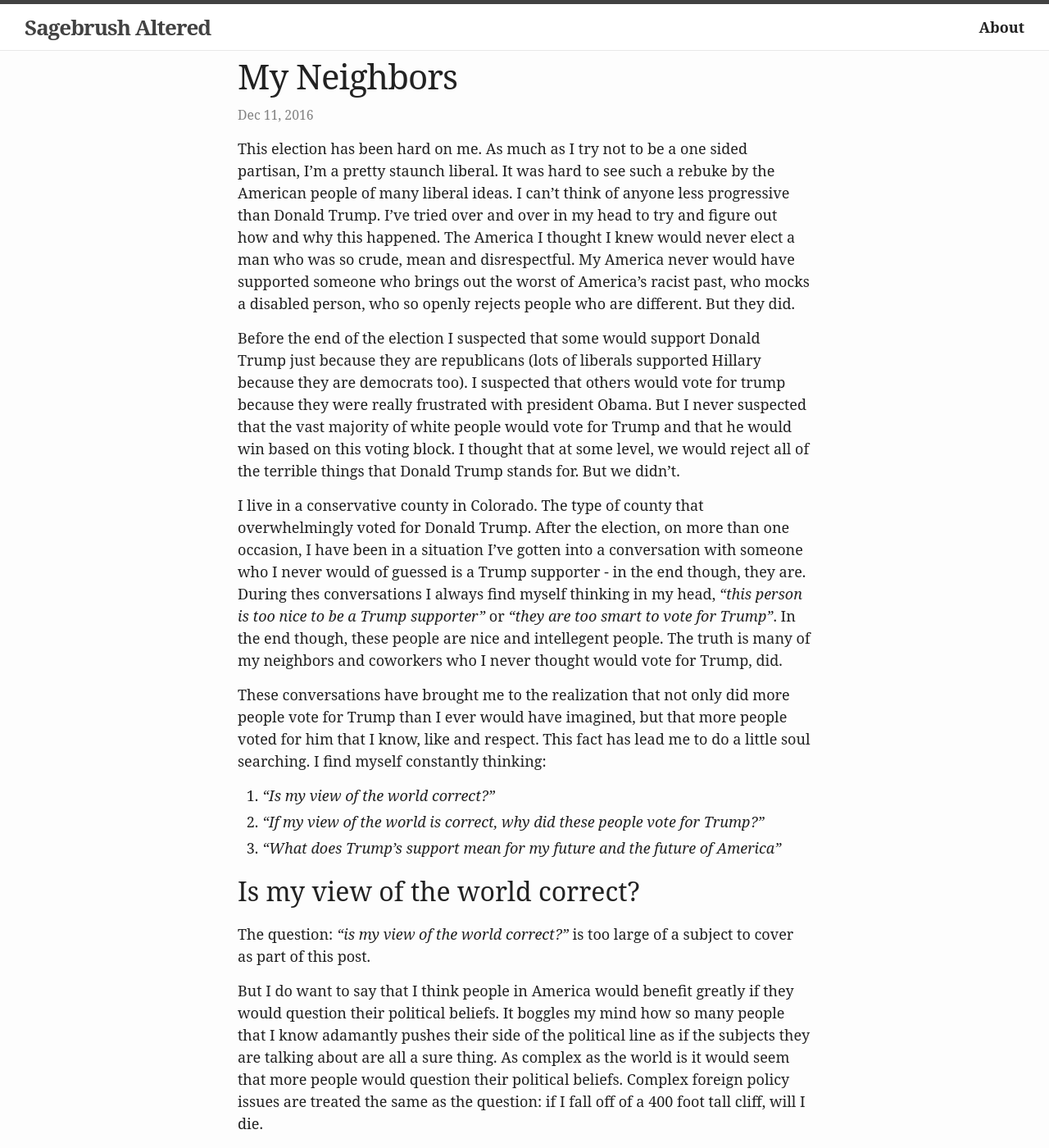
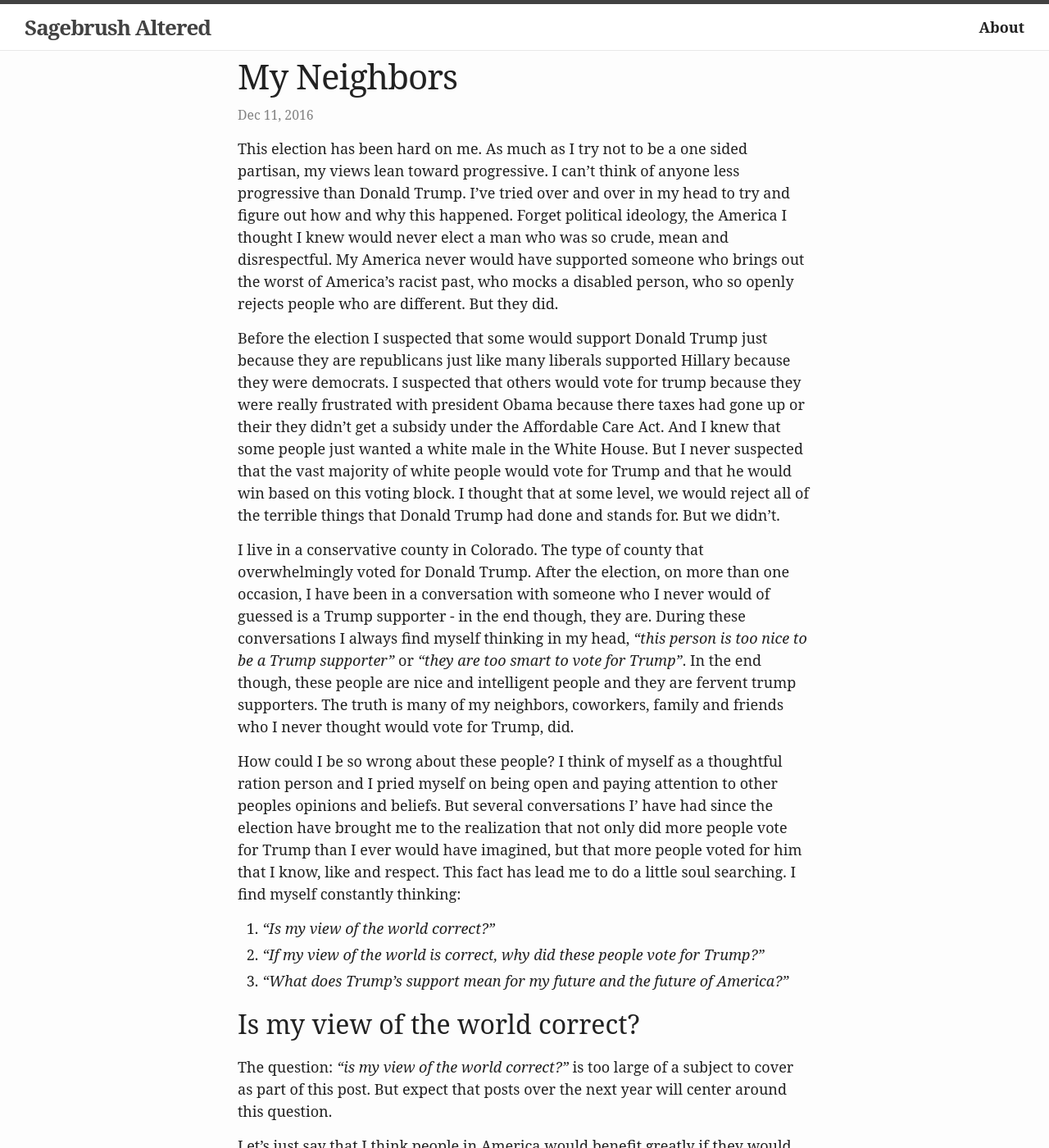
Before and after one commit to mschmidty/noname, a Jekyll site: the page built from _posts/2016/2016-12-11-my-neighbors.md, in a window 1280 px wide and 1400 px high. Shown: the whole window at 82% size. Built offline with Jekyll 4.4.1, drawn with Linux system fonts in a browser that asks for light colours; some web fonts are replaced; some of the changed text lies outside the part shown.

Commit message:
edited article, Final

```diff
--- a/_posts/2016/2016-12-11-my-neighbors.md
+++ b/_posts/2016/2016-12-11-my-neighbors.md
@@ -5,46 +5,44 @@ date:   2016-12-11 12:38
 categories: politics
 ---
 
-This election has been hard on me. As much as I try not to be a one sided partisan, I'm a pretty staunch liberal.  It was hard to see such a rebuke by the American people of many liberal ideas.  I can't think of anyone less progressive than Donald Trump.  I've tried over and over in my head to try and figure out how and why this happened.  The America I thought I knew would never elect a man who was so crude, mean and disrespectful.  My America never would have supported someone who brings out the worst of America's racist past, who mocks a disabled person, who so openly rejects people who are different. But they did.
+This election has been hard on me. As much as I try not to be a one sided partisan, my views lean toward progressive. I can't think of anyone less progressive than Donald Trump.  I've tried over and over in my head to try and figure out how and why this happened.  Forget political ideology, the America I thought I knew would never elect a man who was so crude, mean and disrespectful.  My America never would have supported someone who brings out the worst of America's racist past, who mocks a disabled person, who so openly rejects people who are different. But they did.
 
-Before the end of the election I suspected that some would support Donald Trump just because they are republicans (lots of liberals supported Hillary because they are democrats too).  I suspected that others would vote for trump because they were really frustrated with president Obama.  But I never suspected that the vast majority of white people would vote for Trump and that he would win based on this voting block.  I thought that at some level, we would reject all of the terrible things that Donald Trump stands for.  But we didn't.
+Before the election I suspected that some would support Donald Trump just because they are republicans just like many liberals supported Hillary because they were democrats.  I suspected that others would vote for trump because they were really frustrated with president Obama because there taxes had gone up or their they didn't get a subsidy under the Affordable Care Act.  And I knew that some people just wanted a white male in the White House. But I never suspected that the vast majority of white people would vote for Trump and that he would win based on this voting block.  I thought that at some level, we would reject all of the terrible things that Donald Trump had done and stands for.  But we didn't.
 
-I live in a conservative county in Colorado.  The type of county that overwhelmingly voted for Donald Trump. After the election, on more than one occasion, I have been in a situation I've gotten into a conversation with someone who I never would of guessed is a Trump supporter - in the end though, they are. During thes conversations I always find myself thinking in my head, *"this person is too nice to be a Trump supporter"* or *"they are too smart to vote for Trump"*. In the end though, these people are nice and intellegent people.  The truth is many of my neighbors and coworkers who I never thought would vote for Trump, did.
+I live in a conservative county in Colorado.  The type of county that overwhelmingly voted for Donald Trump. After the election, on more than one occasion, I have been in a conversation with someone who I never would of guessed is a Trump supporter - in the end though, they are. During these conversations I always find myself thinking in my head, *"this person is too nice to be a Trump supporter"* or *"they are too smart to vote for Trump"*. In the end though, these people are nice and intelligent people and they are fervent trump supporters.  The truth is many of my neighbors, coworkers, family and friends who I never thought would vote for Trump, did.
 
-These conversations have brought me to the realization that not only did more people vote for Trump than I ever would have imagined, but that more people voted for him that I know, like and respect. This fact has lead me to do a little soul searching. I find myself constantly thinking:
+How could I be so wrong about these people? I think of myself as a thoughtful ration person and I pried myself on being open and paying attention to other peoples opinions and beliefs. But several conversations I' have had since the election have brought me to the realization that not only did more people vote for Trump than I ever would have imagined, but that more people voted for him that I know, like and respect. This fact has lead me to do a little soul searching. I find myself constantly thinking:
 
 1. *"Is my view of the world correct?"*
 2. *"If my view of the world is correct, why did these people vote for Trump?"*
-3. *"What does Trump's support mean for my future and the future of America"*
+3. *"What does Trump's support mean for my future and the future of America?"*
 
 ## Is my view of the world correct?
 
-The question: *"is my view of the world correct?"* is too large of a subject to cover as part of this post.
+The question: *"is my view of the world correct?"* is too large of a subject to cover as part of this post. But expect that posts over the next year will center around this question.
 
-But I do want to say that I think people in America would benefit greatly if they would question their political beliefs. It boggles my mind how so many people that I know adamantly pushes their side of the political line as if the subjects they are talking about are all a sure thing.  As complex as the world is it would seem that more people would question their political beliefs.  Complex foreign policy issues are treated the same as the question: if I fall off of a 400 foot tall cliff, will I die.
+Let's just say that I think people in America would benefit greatly if they would question their political beliefs more. It boggles my mind how so many people that I know adamantly pushes their side of the political line as if the subjects they are talking about are all a sure thing.  As complex as the world is, it would seem that more people would question their political beliefs.  People see so sure about how we should tax people, who we should help, who we should not, who is good and who is bad and, most frustratingly, what party is right.  You so often hear things like: *"Obama should have been harder on Syria"* or *"We should stop Muslims from entering this country"* or  *"We should immediately remove all soldiers from Iraq and Afghanistan"* or *"We should end all domestic drilling for fossil fuels"*.  To me all of these decisions will likely have large longterm ramifications that are difficult to predict. And it seems like these ideas are supported as stand alone entities, with little thought into their actual ramifications. I also don't understand that given the fact that most people have jobs, how have so many people become policy experts. These issues are complex and very hard to understand, even for policy wonks. But yet, they are so often said mater of factly by those of one side or the other.
 
-You so often hear things like: *"Obama should have been harder on Syria"* or *"We should stop Muslims from entering this country"* or  *"We should immediately remove all soldiers from Iraq and Afghanistan"* or *"We should end all domestic drilling for fossil fuels"*.  To me all of these decisions will likely have large longterm ramifications that are difficult to predict. They are alos very hard to completely understand for someone who is not constantly reading and studying them. But yet, they are so often said mater of factly by those of one side or the other.
-
-I'm just as bad as the rest. Recently I was reminded of how difficult it is to understand the consequences of policies while listening to The Weeds (an in depth policy podcast that I highly recommend).  In the [episode][weeds ep] they were discussing the potential outcomes of increasing taxes on the rich, something I have been an advocate of for a while. Until I listened to that podcast I had been basing my support of the policy based on a what I thought was a clear logic:
+I'm just as bad as the rest. Recently I was reminded of how difficult it is to understand the consequences of policies while listening to The Weeds one of my favorite podcasts.  In the [episode][weeds ep] they were discussing the potential outcomes of increasing taxes on the rich, something I have been an advocate of for a while. Until I listened to that podcast I had been basing my support of the policy based on a what I thought was a clear logic:
 
 1. Income inequality is increasing.
 2. This is a result of wealthier Americans having too much power in our society.
 3. If we raise there taxes this redistribution of wealth will sway the power back to those with lower incomes and gradually produce a better more even society.
 4. This will make people happier and more productive and increase the quality of living for Americans.
 
-While some of these assumptions still stand, they are far from the complete picture. I really had never looked into any evidence regarding my beliefs and I had no idea what the impacts would be of raising taxes on the rich (even now I still know very little, I've only listened to one podcast != Expert).  Despite this I was still a supporter of it.
+While some of these assumptions still stand, they are far from the complete picture. The episode made me realize, that I had strong beliefs about a subject that I had never done research on.  I had to admit I had very little  idea what the impacts would be of raising taxes on the rich (even now I still know very little, I've only listened to one podcast and that does not make me an expert).  Despite this I was still a supporter of it.
 
-It's not that I think that everyone in America should stop having a political stance because we are all too dumb to vote.  I just think that if people were more willing to question there own beliefs, they would not be so hostile towards others beliefs.
+It's not that I think that everyone in America should stop having a political stance because we are all too dumb to vote.  I just think that if people were more willing to question there own ideologies, they would not be so hostile towards others.
 
 ## Why did people vote for Trump?
 
-I don't really know.  The one thing that I can tell you is, I don't believe Trump's supporters are bad people.  In fact (with only those in my community as evidence) I don't believe that Trump voters are any better or worse than Clinton/liberal voters.  Sure, some of Trumps supporters are crazy assholes ([exhibit A][a]), but I've met plenty of holier-than-thow liberals who are single minded assholes too (lots of people don't think twice about pushing for the end cattle ranching on public lands, effectively ending employment and a way of life for millions of Americans).
+Why did people vote for Trump? To be honest, I don't really know.  The one thing that I can tell you is, I don't believe Trump's supporters are bad people.  In fact (with only those in my community as evidence) I don't believe that Trump voters are any better or worse than Clinton/liberal voters.  Sure, some of Trumps supporters are crazy assholes ([exhibit A][a]), but I've met plenty of holier-than-thow liberals who are single minded assholes too (lots of people don't think twice about pushing for the end cattle ranching on public lands, effectively ending employment and a way of life for millions of Americans).
 
-Still it bothers me that a man that said so many terrible things was elected to lead our country.  What does this say to our children or other countries.  Sure I think we over do the politically correct culture, but not for the president.  Remember the president of the U.S. is supposed to be the leader of the free world.  Not the bad example.
+Still it bothers me that a man that said so many terrible things was elected to lead our country.  What does this say to our children or other countries?  Sure I think we over do the politically correct culture, but not for the president.  Remember the president of the United States. is supposed to be the leader of the free world.  Not a bad example.
 
 ## The Future
 
-I keep trying to figure out what the next four years will look like.  And I'm very worried about those that have been chosen to be leaders in Trump's [cabinet][cabinet] (I'm particularly worried about the nations [open spaces and public lands][os]).  But I'm trying to keep an open mind.  This is a time, as liberals, we get to test if we are right or wrong in our world views.  After all there's a good argument to be made that there are too many regulations in this country and that these regulations may be hampering the development of new industries and technologies.  Just listen to this podcast with the CEO of stripe, [Patrick Collison][ezra klein show]. So maybe I've been wrong, maybe the Trump administration will be good for the U.S.?  Maybe he will be a disaster.
+I keep trying to figure out what the next four years will look like.  And I'm very worried about those that have been chosen to be leaders in Trump's [cabinet][cabinet] (I'm particularly worried about the nations [open spaces and public lands][os]).  But I'm trying to keep an open mind.  This is a time, as liberals, we get to test if we are right or wrong in our world views.  After all there's a good argument to be made that there are too many regulations in this country and that these regulations may be hampering the development of new industries and technologies.  Maybe I've been wrong, maybe the Trump administration will be good for the U.S.?  On the other hand, maybe he will be a disaster.
 
 Regardless, now more than ever, it is important to remember that it is our neighbors who elected him.
 
```
